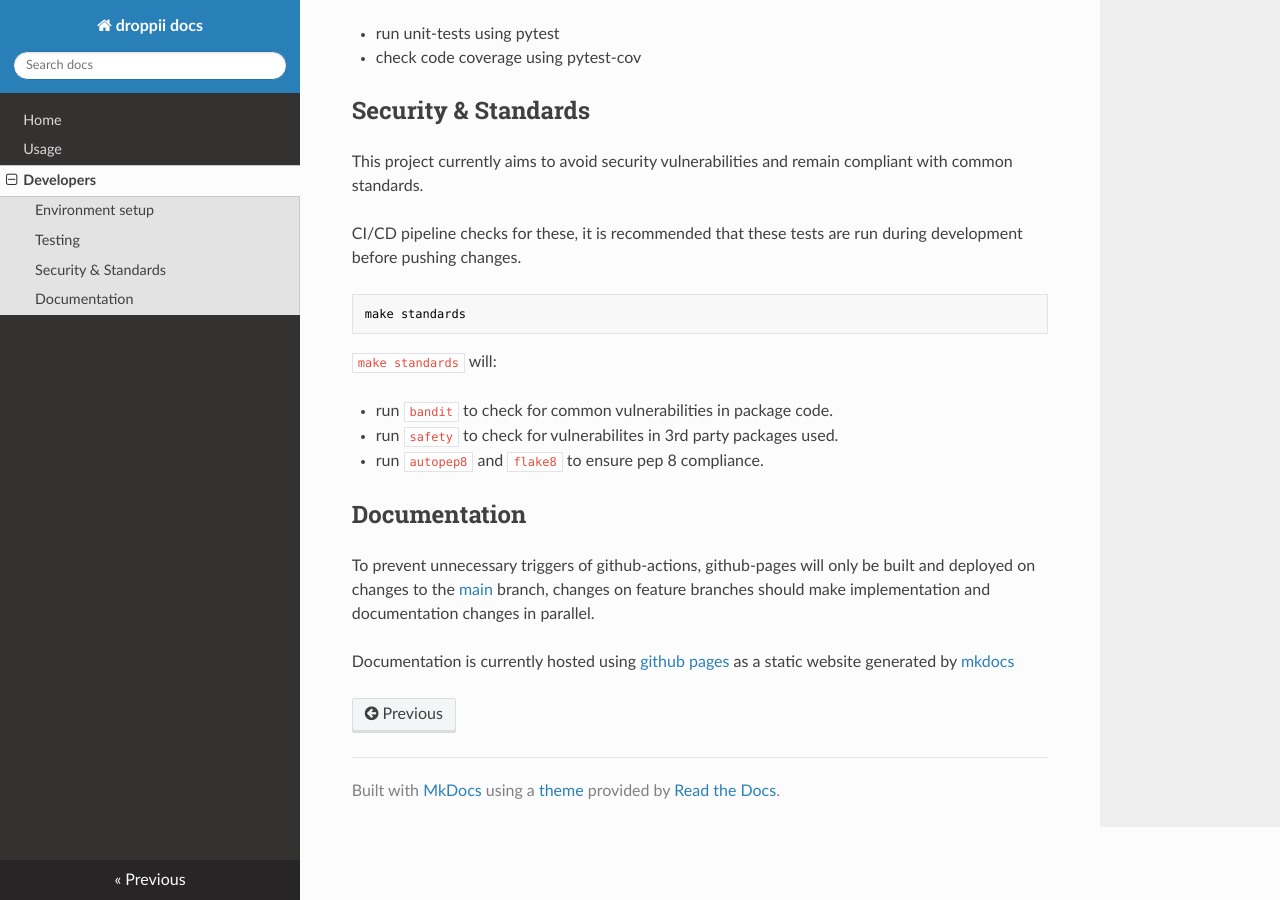
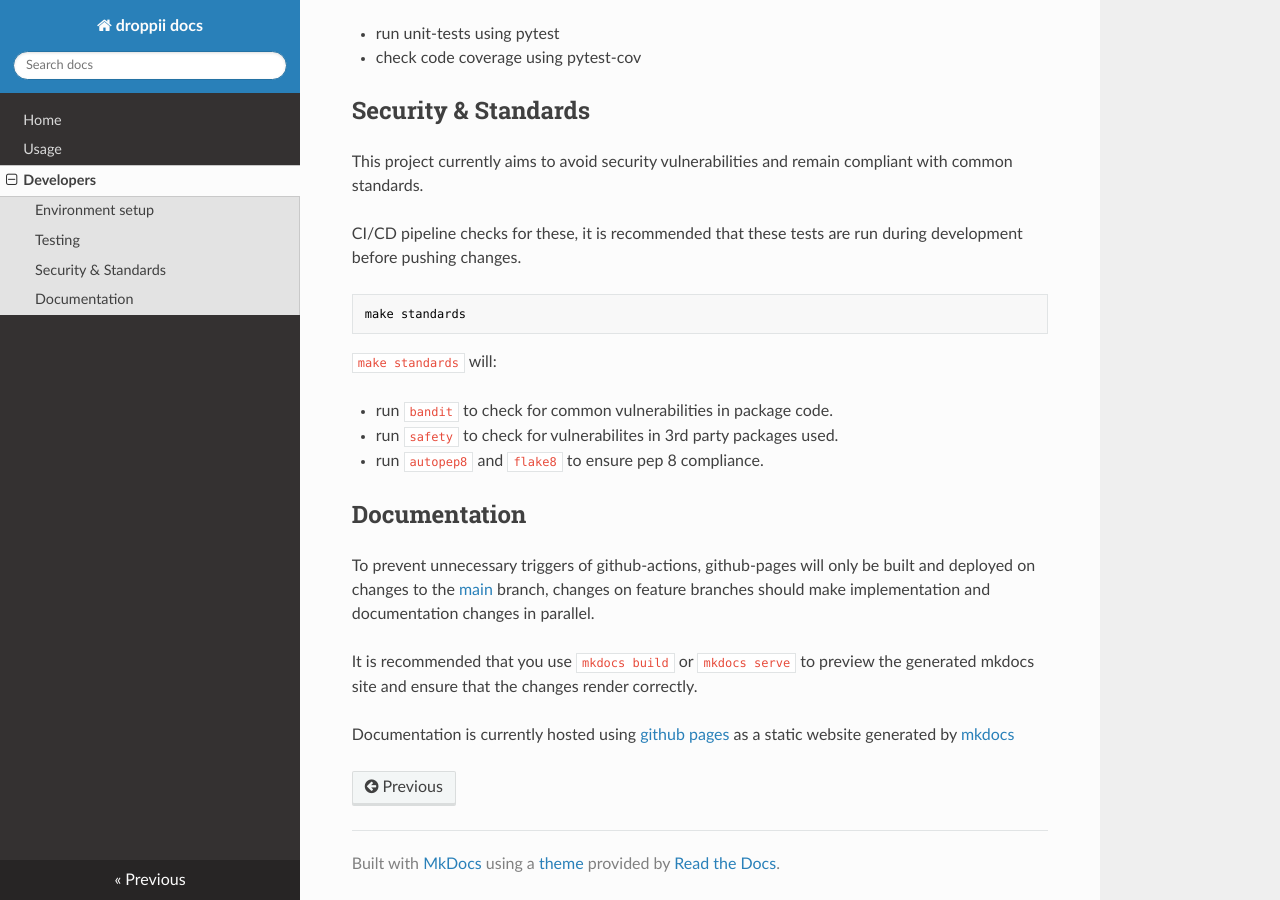
Before and after one commit to samule-i/droppii, an MkDocs documentation site: the page built from docs/docs/developers.md, in a window 1280 px wide and 900 px high, scrolled down 690 px. Built offline with MkDocs 1.6.1, drawn with Linux system fonts in a browser that asks for light colours; nearby versions of some CDN libraries.

Commit message:
documentation: how to check changes

```diff
--- a/docs/docs/developers.md
+++ b/docs/docs/developers.md
@@ -42,4 +42,6 @@ make standards
 ## Documentation
 To prevent unnecessary triggers of github-actions, github-pages will only be built and deployed on changes to the [main](https://github.com/samule-i/droppii/tree/main) branch, changes on feature branches should make implementation and documentation changes in parallel.
 
+It is recommended that you use `mkdocs build` or `mkdocs serve` to preview the generated mkdocs site and ensure that the changes render correctly.
+
 Documentation is currently hosted using [github pages](https://pages.github.com/) as a static website generated by [mkdocs](https://www.mkdocs.org/)
```
